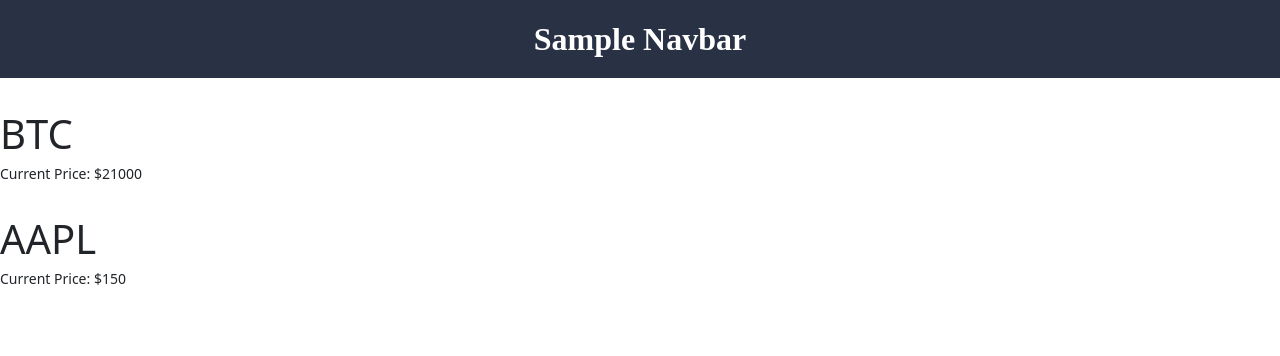
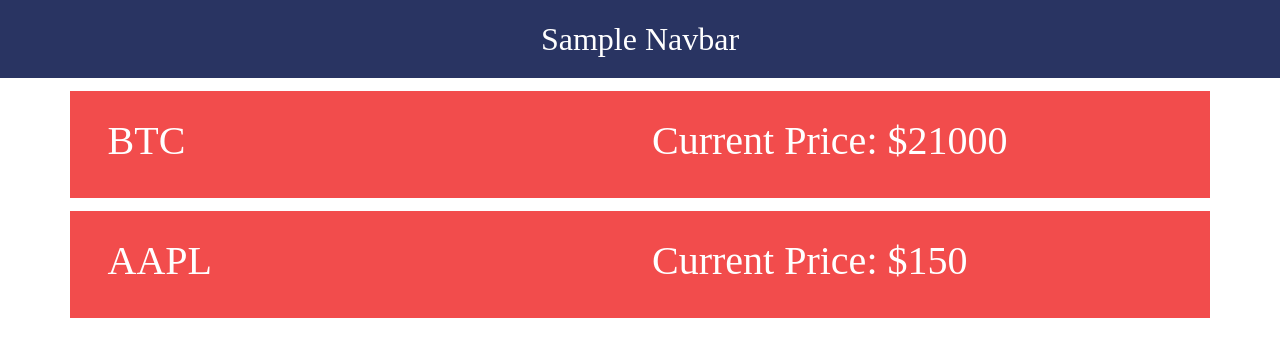
Before and after one commit to elijahquentin/learningReact, a React (Create React App) app in the folder learning-react/: page / in a window 1280 px wide. Shown: the top 356 px of the page. Built offline with nearby package versions, Linux system fonts and the light colour scheme.

Commit message:
Basic Bootstrap styling

```diff
--- a/learning-react/src/components/NavigationView.jsx
+++ b/learning-react/src/components/NavigationView.jsx
@@ -3,7 +3,7 @@
 function NavigationView() {
   return (
     <div className="sample-navbar">
-      <h2 className="sample-navbar-text">Sample Navbar</h2>
+      <h2>Sample Navbar</h2>
     </div>
   );
 }
--- a/learning-react/src/components/StockRow.jsx
+++ b/learning-react/src/components/StockRow.jsx
@@ -1,12 +1,15 @@
 import React, { useState } from 'react';
-import Bootstrap from 'bootstrap/dist/css/bootstrap.min.css';
 
 function StockRow(props) {
   return (
-    <span className="m-2">
-      <h1>{props.ticker}</h1>
-      <h1 className="small">Current Price: ${props.price}</h1>
-    </span>
+    <div className="row">
+      <div className="col-md-6">
+        <h1>{props.ticker}</h1>
+      </div>
+      <div className="col-md-6">
+        <h1>Current Price: ${props.price}</h1>
+      </div>
+    </div>
   );
 }
 
--- a/learning-react/src/components/StocksView.jsx
+++ b/learning-react/src/components/StocksView.jsx
@@ -9,7 +9,10 @@
 
   return stocksList.map((stock) => (
     // Below 'key' is necessary for each list item to be unique in the 'props' area of the StockRow file
-    <StockRow ticker={stock.ticker} price={stock.price} key={stock.ticker} />
+
+    <div className="container" key={stock.ticker}>
+      <StockRow ticker={stock.ticker} price={stock.price} />
+    </div>
   ));
 }
 
--- a/learning-react/src/index.css
+++ b/learning-react/src/index.css
@@ -1,26 +1,22 @@
-body {
-  margin: 0;
-  font-family: -apple-system, BlinkMacSystemFont, 'Segoe UI', 'Roboto', 'Oxygen',
-    'Ubuntu', 'Cantarell', 'Fira Sans', 'Droid Sans', 'Helvetica Neue',
-    sans-serif;
-  -webkit-font-smoothing: antialiased;
-  -moz-osx-font-smoothing: grayscale;
+.sample-navbar {
+  background-color: #293462;
+  width: 100vw;
+  margin-bottom: 1vw;
 }
 
-code {
-  font-family: source-code-pro, Menlo, Monaco, Consolas, 'Courier New',
-    monospace;
+.sample-navbar h2 {
+  padding: 20px;
+  text-align: center;
 }
 
-.sample-navbar {
-  background-color: rgb(41, 49, 69);
-  width: 100vw;
+* {
+  color:white;
+  font-family:'Times New Roman', Times, serif;
+  font-weight:lighter !important;
 }
 
-.sample-navbar-text {
-  padding: 20px;
-  text-align: center;
-  color:white;
-  font-family:'Times New Roman', Times, serif;
-  font-weight: bold;
+.row {
+  background-color: #F24C4C;
+  margin: 1vw;
+  padding: 2vw;
 }
```
